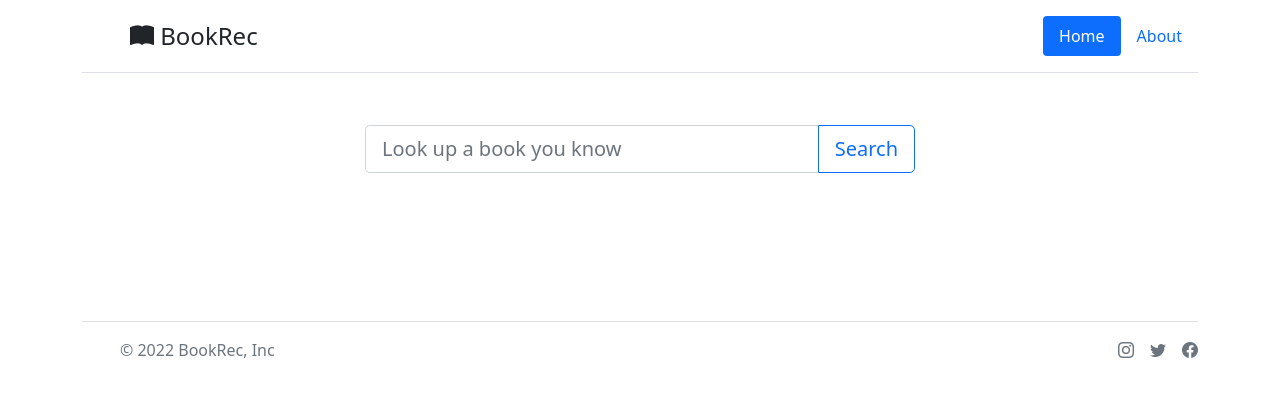
After one commit to natasaivic/web-apps, a Flask app: template bookrec/templates/search.html in a window 1280 px wide. The commit adds this page. Shown: the top 397 px of the page. Run offline with Flask 2, Linux system fonts and the light colour scheme; the template is opened without the code that fills it, so the values that code supplies are empty.

Commit message:
Added search to look up for books and do recommendations based on the search results.

```diff
--- a/bookrec/templates/parts/footer.html
+++ b/bookrec/templates/parts/footer.html
@@ -4,7 +4,7 @@
         <a href="/" class="mb-3 me-2 mb-md-0 text-muted text-decoration-none lh-1">
             <svg class="bi" width="30" height="24"><use xlink:href="#bootstrap"></use></svg>
         </a>
-        <span class="text-muted">© 2021 BookRec, Inc</span>
+        <span class="text-muted">© 2022 BookRec, Inc</span>
     </div>
 
     <ul class="nav col-md-4 justify-content-end list-unstyled d-flex">
--- /dev/null
+++ b/bookrec/templates/parts/search_form.html
@@ -0,0 +1,10 @@
+<!-- search form -->
+<form action="/search" method="GET">
+    <div class="col-md-6 p-lg-1 mx-auto my-5">
+        <div class="input-group input-group-lg">
+            <input name="query" value="{{query}}" type="text" class="form-control" aria-label="" aria-describedby="inputGroup-sizing-lg" placeholder="Look up a book you know">
+            <button class="btn btn-outline-primary" type="submit" id="button-addon2">Search</button>
+        </div>
+    </div>
+</form>
+<!-- search form -->
--- /dev/null
+++ b/bookrec/templates/search.html
@@ -0,0 +1,48 @@
+<!DOCTYPE html>
+<html>
+
+{% include "parts/head.html" %}
+
+<body>
+    <div class="container">
+        {% include "parts/header.html" %}
+        <span>
+            <span></span>
+        </span>
+
+        {% include "parts/search_form.html" %}
+
+        <!-- search results -->
+        <div class="row row-cols-1 row-cols-lg-3 align-items-stretch g-4 py-5">
+            {% for book in search_results %}
+            <div class="col">
+                <div class="card card-cover h-100 overflow-hidden text-white bg-dark rounded-5 shadow-lg" style="background: linear-gradient( rgba(0, 0, 0, 0.5), rgba(0, 0, 0, 0.9) ), url('{{book['coverImg']}}') center center no-repeat;">
+                    <div class="d-flex flex-column h-100 p-5 pb-3 text-white text-shadow-1">
+                        <a href="/book/{{book['id']}}" style="text-decoration: none; color: white;">
+                            <h2 class="pt-5 mt-5 mb-4 display-6 lh-1 fw-bold">{{book['title'][0:30]}}</h2>
+                        </a>
+                        <ul class="d-flex list-unstyled mt-auto">
+                            <li class="me-auto">
+                                <small>{{book['author']}}</small>
+                            </li>
+                            <li class="d-flex align-items-center me-3">
+                                <svg class="bi me-2" width="1em" height="1em"><use xlink:href="#geo-fill"></use></svg>
+                                <small>Ratings: {{book['numRatings']}}</small>
+                            </li>
+                            <li class="d-flex align-items-center">
+                                <svg class="bi me-2" width="1em" height="1em"><use xlink:href="#calendar3"></use></svg>
+                                <small>{{book['publishDate']}}</small>
+                            </li>
+                        </ul>
+                    </div>
+                </div>
+            </div>
+            {% endfor %}
+        </div>
+        <!-- search results -->
+
+        {% include "parts/footer.html" %}
+    </div>
+</body>
+
+</html>
```
Also changed, not shown: bookrec/app.py (+14 -0 lines), bookrec/db.py (+17 -2 lines), bookrec/recs.py (+12 -8 lines), bookrec/templates/index.html (+1 -6 lines).
